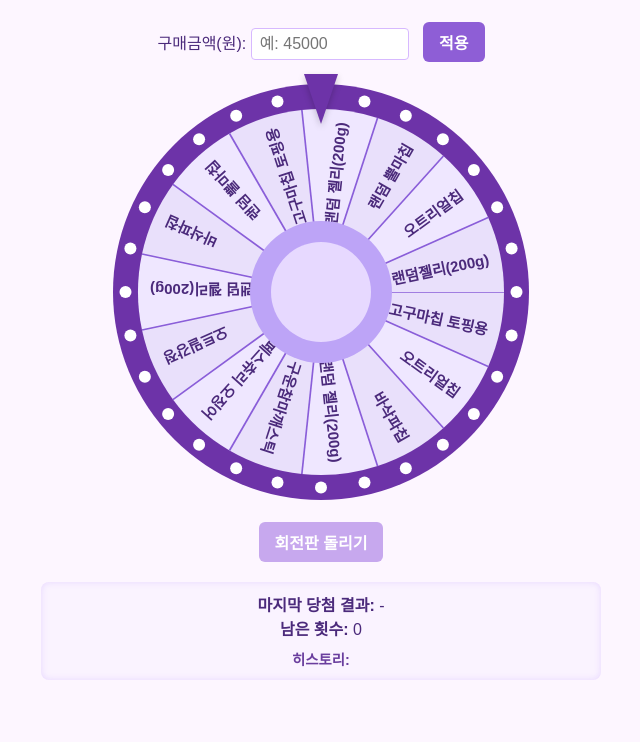
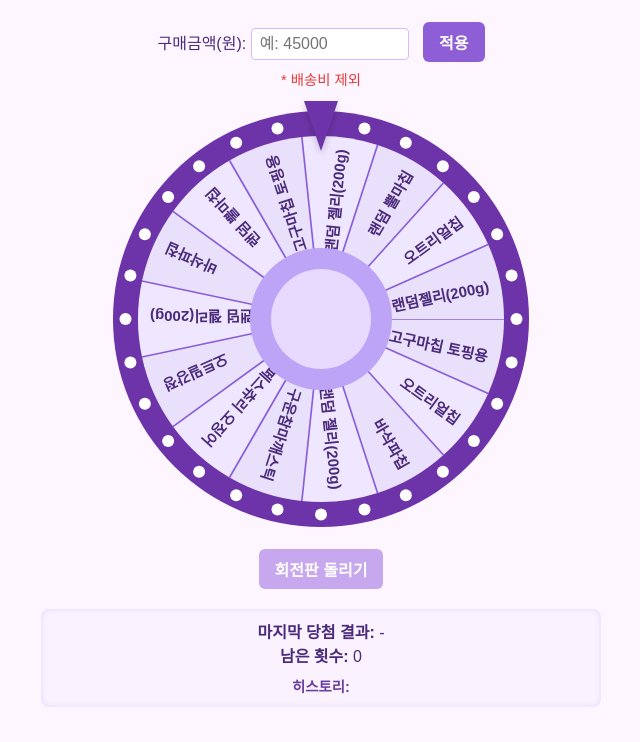
Before and after one commit to leesoojinn/chewingsnack-event, a plain HTML site: page index.html in a window 1280 px wide. Shown: the part 73-815 px from the top of the page, without its empty margins (319-959 px from the left). Drawn offline with Linux system fonts and the light colour scheme.

Commit message:
Update index.html
배송비 제외 문구 추가

```diff
--- a/index.html
+++ b/index.html
@@ -131,6 +131,7 @@
   <label for="purchaseAmount">구매금액(원): </label>
   <input type="number" id="purchaseAmount" placeholder="예: 45000" min="0" />
   <button id="applyAmount">적용</button>
+  <p style="color:#e53935; font-size:0.9rem; margin:6px 0 0;">* 배송비 제외</p>
   <div id="tierInfo"></div>
 </div>
 
```
